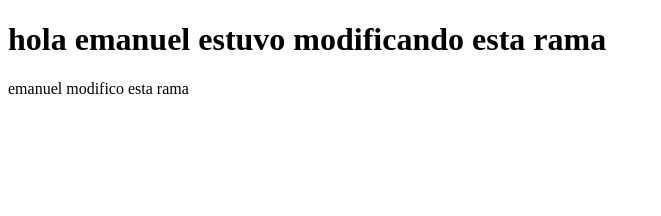
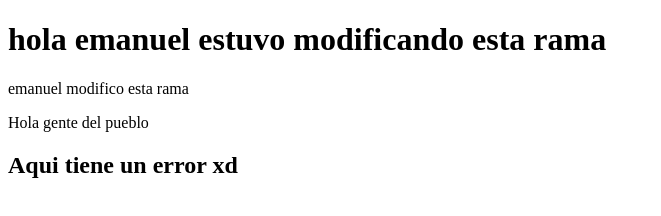
Before and after one commit to emanuel-benjumea/prueba, a plain HTML site: page index.html in a window 1280 px wide. Shown: the whole page, without its empty margins (0-661 px from the left). Drawn offline with Linux system fonts and the light colour scheme.

```diff
--- a/index.html
+++ b/index.html
@@ -8,7 +8,8 @@
 </head>
 <body>
     <h1>hola emanuel estuvo modificando esta rama</h1>
-
     <p>emanuel modifico esta rama</p>
+    <p>Hola gente del pueblo</p>
+    <h2>Aqui tiene un error xd</h2>
 </body>
 </html>
```
